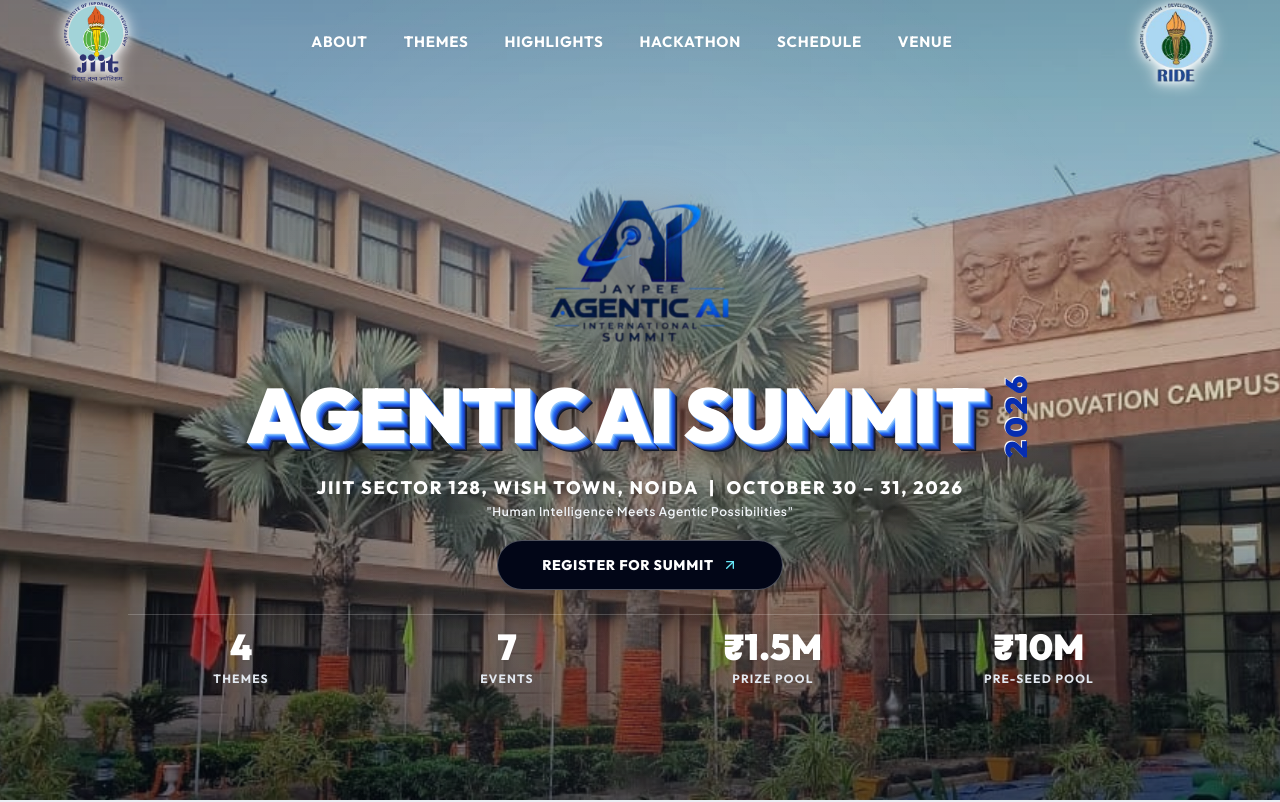
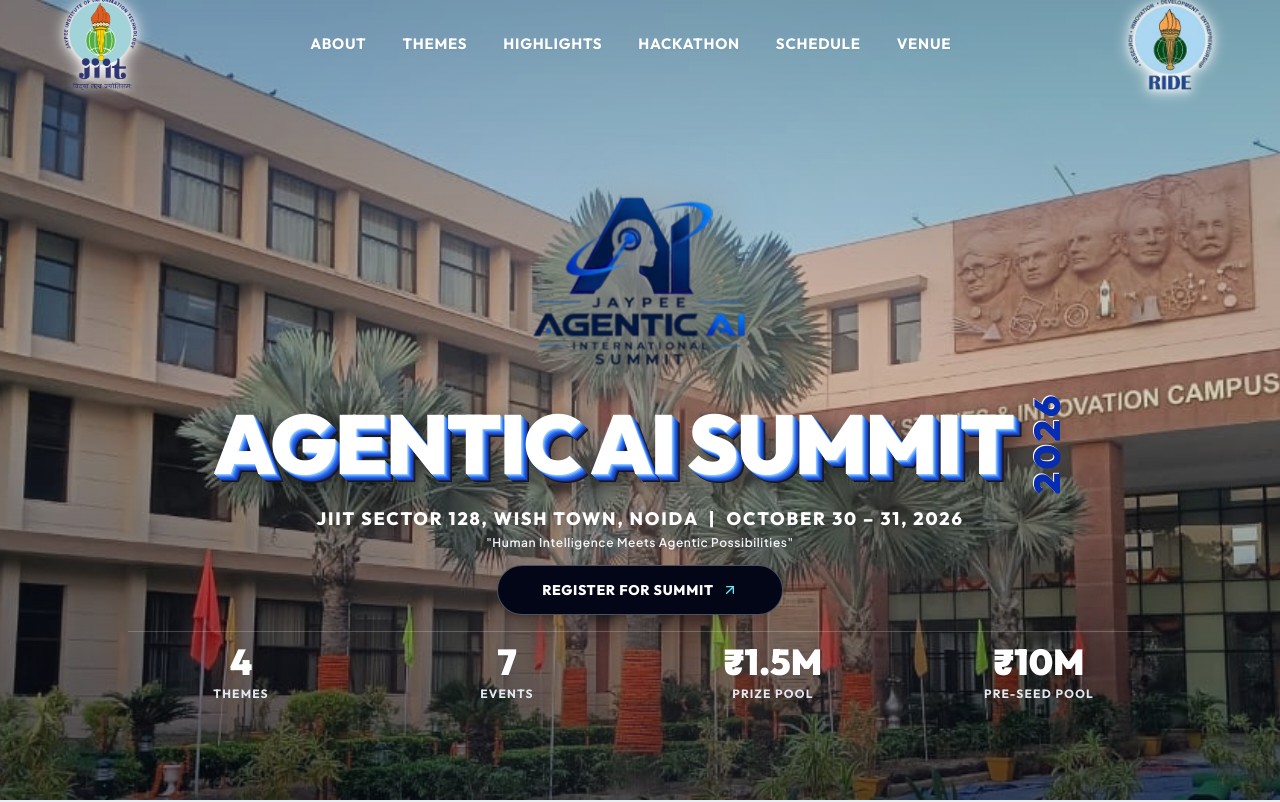
Before and after one commit to madhavgairola/jai-summit, a React (Vite) app: page / in a window 1280 px wide. Shown: the top 802 px of the page. Built offline with nearby package versions, Linux system fonts and the light colour scheme.

Commit message:
Enlarge JIIT, RIDE, Summit logos and AGENTIC AI SUMMIT title with balanced vertical spacing

```diff
--- a/src/App.jsx
+++ b/src/App.jsx
@@ -87,7 +87,7 @@
         {/* =====================================================================
             TOP NAVBAR: Logos on Both Corners, Centered Navigation Menu
             ===================================================================== */}
-        <nav className="hero-navbar relative z-20 w-full max-w-[1600px] mx-auto px-6 sm:px-12 lg:px-16 h-[84px] max-h-[84px] flex items-center justify-between">
+        <nav className="hero-navbar relative z-20 w-full max-w-[1600px] mx-auto px-6 sm:px-12 lg:px-16 h-[88px] max-h-[92px] flex items-center justify-between">
 
           {/* Top Left: Official JIIT Logo (Option 1: Soft White Contour / Glow) */}
           <div className="flex items-center">
@@ -99,7 +99,7 @@
               <img
                 src="/imgs/jiit.png"
                 alt="JIIT Logo"
-                className="hero-corner-logo h-14 sm:h-16 md:h-[4.5rem] lg:h-20 w-auto object-contain [filter:drop-shadow(0_0_8px_rgba(255,255,255,0.85))_drop-shadow(0_1px_3px_rgba(255,255,255,0.95))]"
+                className="hero-corner-logo h-16 sm:h-20 md:h-[5.25rem] lg:h-[5.75rem] w-auto object-contain [filter:drop-shadow(0_0_8px_rgba(255,255,255,0.85))_drop-shadow(0_1px_3px_rgba(255,255,255,0.95))]"
               />
             </a>
           </div>
@@ -136,7 +136,7 @@
               <img
                 src="/imgs/ride.png"
                 alt="RIDE Logo"
-                className="hero-corner-logo h-14 sm:h-16 md:h-[4.5rem] lg:h-20 w-auto object-contain [filter:drop-shadow(0_0_8px_rgba(255,255,255,0.85))_drop-shadow(0_1px_3px_rgba(255,255,255,0.95))]"
+                className="hero-corner-logo h-16 sm:h-20 md:h-[5.25rem] lg:h-[5.75rem] w-auto object-contain [filter:drop-shadow(0_0_8px_rgba(255,255,255,0.85))_drop-shadow(0_1px_3px_rgba(255,255,255,0.95))]"
               />
             </a>
 
@@ -174,35 +174,35 @@
         {/* =====================================================================
             HERO CENTER STAGE (Balanced to fit in 100vh)
             ===================================================================== */}
-        <div className="relative z-20 w-full max-w-6xl 2xl:max-w-7xl mx-auto px-6 my-auto text-center flex flex-col items-center justify-center py-2 sm:py-4">
+        <div className="relative z-20 w-full max-w-6xl 2xl:max-w-7xl mx-auto px-6 my-auto text-center flex flex-col items-center justify-center py-2 sm:py-3">
 
           {/* Prominent Official AI Summit Logo with Gentle Floating Motion & Hover Pop */}
-          <div className="mb-2 sm:mb-3 animate-float">
+          <div className="mb-1.5 sm:mb-2 animate-float">
             <img
               src="/imgs/ai-summit.png"
               alt="Jaypee Agentic AI International Summit Logo"
-              className="hero-summit-logo h-24 sm:h-32 md:h-40 lg:h-44 w-auto object-contain logo-glow mx-auto cursor-pointer transition-all duration-300 hover:scale-105 hover:drop-shadow-[0_0_35px_rgba(56,189,248,0.75)]"
+              className="hero-summit-logo h-28 sm:h-36 md:h-44 lg:h-52 w-auto object-contain logo-glow mx-auto cursor-pointer transition-all duration-300 hover:scale-105 hover:drop-shadow-[0_0_35px_rgba(56,189,248,0.75)]"
             />
           </div>
 
           {/* 3D AGENTIC AI SUMMIT + #062DB1 2026 Display Typography */}
-          <div className="relative inline-flex items-center justify-center select-none my-0.5 sm:my-1 transition-transform duration-300 hover:scale-[1.01]">
+          <div className="relative inline-flex items-center justify-center select-none my-0.5 transition-transform duration-300 hover:scale-[1.01]">
 
             {/* The Words "AGENTIC AI SUMMIT" with 3D Blue Extrusion */}
-            <h1 className="hero-title-text font-display font-black text-3xl sm:text-4xl md:text-5xl lg:text-[4rem] xl:text-[4.8rem] 2xl:text-[5.5rem] tracking-tight leading-none text-3d-summit uppercase whitespace-nowrap">
+            <h1 className="hero-title-text font-display font-black text-3xl sm:text-4xl md:text-5xl lg:text-[4.4rem] xl:text-[5.2rem] 2xl:text-[5.8rem] tracking-tight leading-none text-3d-summit uppercase whitespace-nowrap">
               AGENTIC AI SUMMIT
             </h1>
 
             {/* Rotated "2026" with user-specified color: #062DB1 */}
             <div className="ml-2 sm:ml-3.5 flex flex-col items-center justify-center">
-              <span className="hero-year-text text-vertical-year font-display font-black text-sm sm:text-base md:text-xl lg:text-2xl xl:text-3xl text-[#062DB1] drop-shadow-[1px_1px_0_#ffffff] tracking-widest">
+              <span className="hero-year-text text-vertical-year font-display font-black text-sm sm:text-base md:text-xl lg:text-3xl xl:text-4xl text-[#062DB1] drop-shadow-[1px_1px_0_#ffffff] tracking-widest">
                 2026
               </span>
             </div>
           </div>
 
           {/* Location & Date Line */}
-          <div className="hero-location-box mt-2 sm:mt-3 mb-4 sm:mb-5">
+          <div className="hero-location-box mt-1.5 sm:mt-2 mb-3 sm:mb-3.5">
             <p className="font-display font-extrabold text-xs sm:text-base md:text-lg text-white tracking-widest uppercase drop-shadow-md">
               JIIT SECTOR 128, WISH TOWN, NOIDA &nbsp;|&nbsp; OCTOBER 30 – 31, 2026
             </p>
@@ -212,7 +212,7 @@
           </div>
 
           {/* Main (Single) Register Button */}
-          <div className="hero-cta-box mb-4 sm:mb-6">
+          <div className="hero-cta-box mb-3 sm:mb-4">
             <a
               href={registrationLink}
               target="_blank"
@@ -225,7 +225,7 @@
           </div>
 
           {/* 4 Metric Stat Columns with Slow Animated Number Ticker */}
-          <div className="hero-stats-box w-full max-w-4xl lg:max-w-5xl grid grid-cols-4 gap-4 sm:gap-10 border-t border-white/20 pt-3 pb-3 sm:pb-4">
+          <div className="hero-stats-box w-full max-w-4xl lg:max-w-5xl grid grid-cols-4 gap-4 sm:gap-10 border-t border-white/20 pt-2.5 pb-2.5 sm:pb-3">
 
             {/* Stat 1: Number of Themes */}
             <div className="flex flex-col items-center group cursor-pointer transition-transform duration-200 hover:-translate-y-1">
```
